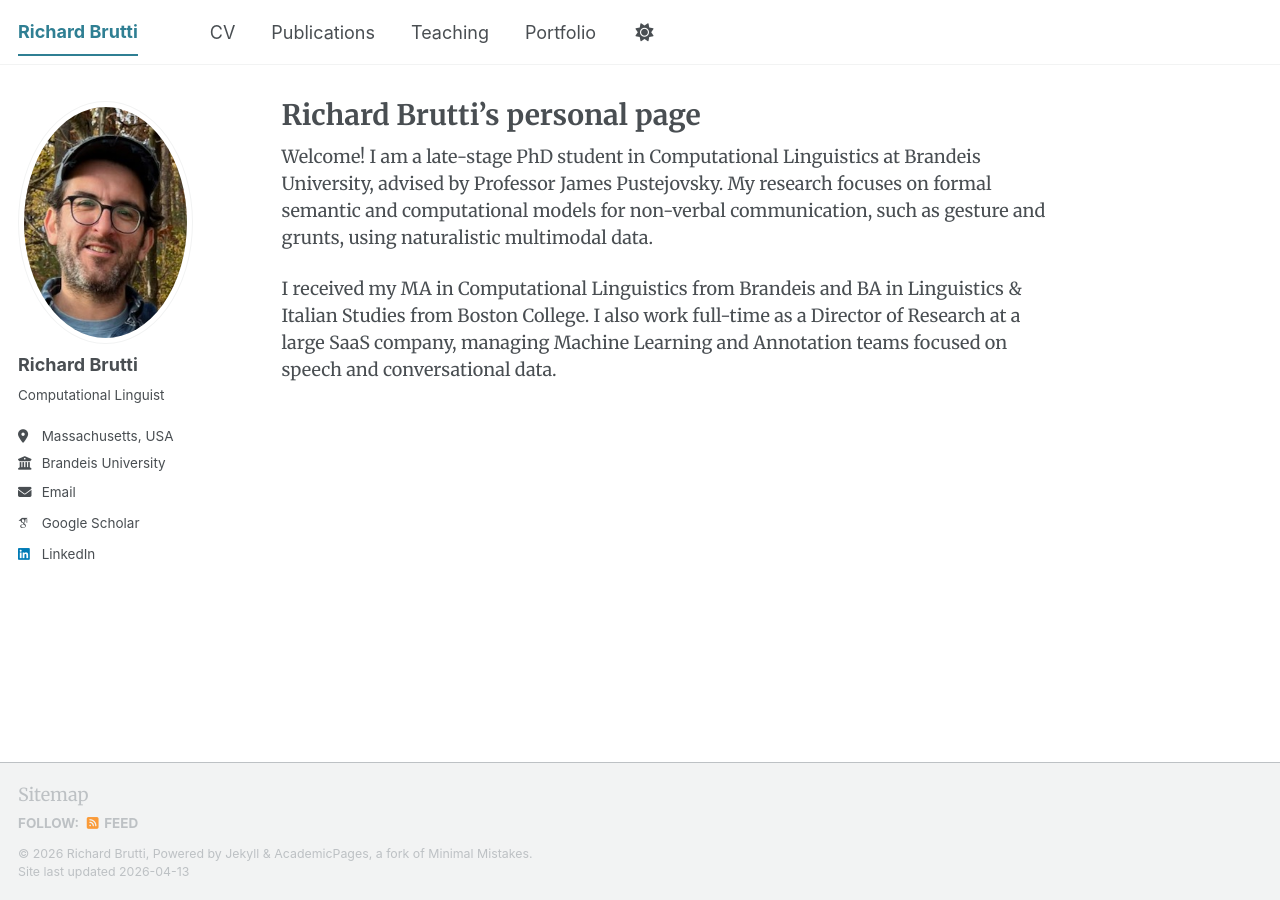
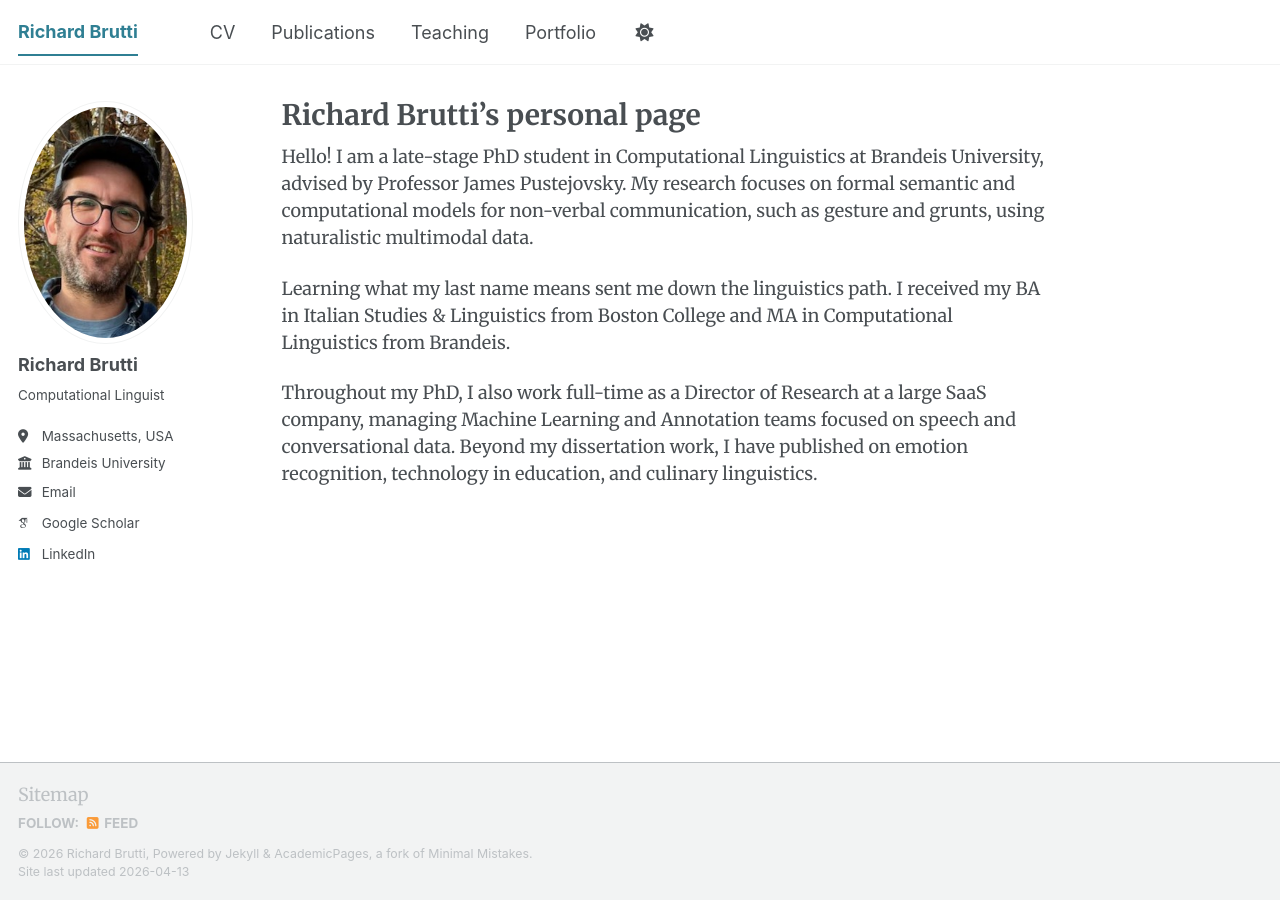
Before and after one commit to richardbrutti/richardbrutti.github.io, a Jekyll site: the page built from _pages/about.md, in a window 1280 px wide. Built offline with Jekyll 4.4.1, drawn with Linux system fonts in a browser that asks for light colours; some web fonts are replaced; a script bundle is joined from its source files by our own code; library files that are not in the unit come from our copies.

Commit message:
updated bio

```diff
--- a/_pages/about.md
+++ b/_pages/about.md
@@ -7,6 +7,8 @@ redirect_from:
   - /about.html
 ---
 
-Welcome! I am a late-stage PhD student in Computational Linguistics at Brandeis University, advised by Professor James Pustejovsky. My research focuses on formal semantic and computational models for non-verbal communication, such as gesture and grunts, using naturalistic multimodal data.
+Hello! I am a late-stage PhD student in Computational Linguistics at Brandeis University, advised by Professor James Pustejovsky. My research focuses on formal semantic and computational models for non-verbal communication, such as gesture and grunts, using naturalistic multimodal data.
 
-I received my MA in Computational Linguistics from Brandeis and BA in Linguistics & Italian Studies from Boston College. I also work full-time as a Director of Research at a large SaaS company, managing Machine Learning and Annotation teams focused on speech and conversational data.
+Learning what my last name means sent me down the linguistics path. I received my BA in Italian Studies & Linguistics from Boston College and MA in Computational Linguistics from Brandeis.
+
+Throughout my PhD, I also work full-time as a Director of Research at a large SaaS company, managing Machine Learning and Annotation teams focused on speech and conversational data. Beyond my dissertation work, I have published on emotion recognition, technology in education, and culinary linguistics.
```
